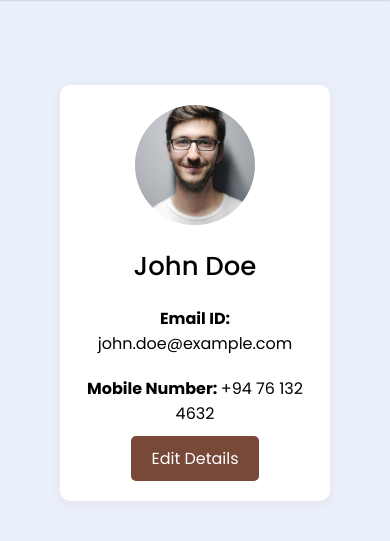
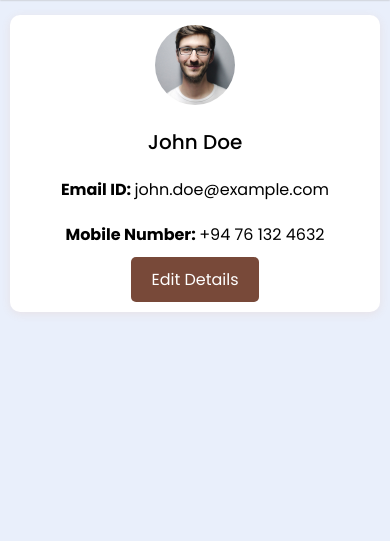
Before and after one commit to AsmaAmeenGeek/OLMS, a PHP site: page /admin/profile.html in a window 390 px wide. Shown: the part 65-606 px from the top of the page. Run offline with PHP 8.4, Linux system fonts and the light colour scheme.

Commit message:
Update style.css

```diff
--- a/admin/style.css
+++ b/admin/style.css
@@ -347,6 +347,10 @@ body.dark {
 /* Profile Page Styles */
 .profile_page {
   margin: 150px 60px;
+  /* Ensure the profile box is responsive */
+  display: flex;
+  justify-content: center;
+  align-items: center;
 }
 
 .profile_box {
@@ -355,8 +359,10 @@ body.dark {
   padding: 20px;
   box-shadow: 0 2px 10px rgba(221, 118, 53, 0.1);
   max-width: 600px;
+  width: 100%;
   margin: 0 auto;
   text-align: center;
+  /* Add a responsive font-size for smaller screens */
 }
 
 .profile_image {
@@ -373,13 +379,7 @@ body.dark {
   margin-bottom: 10px;
 }
 
-.profile_email {
-  font-size: 16px;
-  font-weight: 500;
-  color: #666;
-  margin-bottom: 20px;
-}
-
+.profile_email,
 .profile_mobileNumber {
   font-size: 16px;
   font-weight: 500;
@@ -388,21 +388,8 @@ body.dark {
 }
 
 
-.edit_button {
-  display: inline-block;
-  padding: 10px 20px;
-  font-size: 16px;
-  color: #784939;
-  background-color: #D8D2D0;
-  border-radius: 5px;
-  text-decoration: none;
-  transition: background-color 0.3s;
-  margin-top: 20px;
-}
 
-.edit_button:hover {
-  background-color: #c9ac9f;
-}
+
 
 
 
@@ -582,4 +569,27 @@ footer h3 {
   .container1_box {
     padding: 20px;
   }
+
+
+
+  .profile_page {
+    margin: 80px 10px;  /* Adjust margin for even smaller screens */
+  }
+
+  .profile_box {
+    padding: 10px;
+  }
+
+  .profile_name {
+    font-size: 20px;  /* Further reduce font size */
+  }
+
+  .profile_email, .profile_mobileNumber {
+    font-size: 12px;  /* Further reduce font size */
+  }
+
+  .profile_image {
+    width: 80px;
+    height: 80px; /* Further reduce profile image size */
+  }
 }
```
